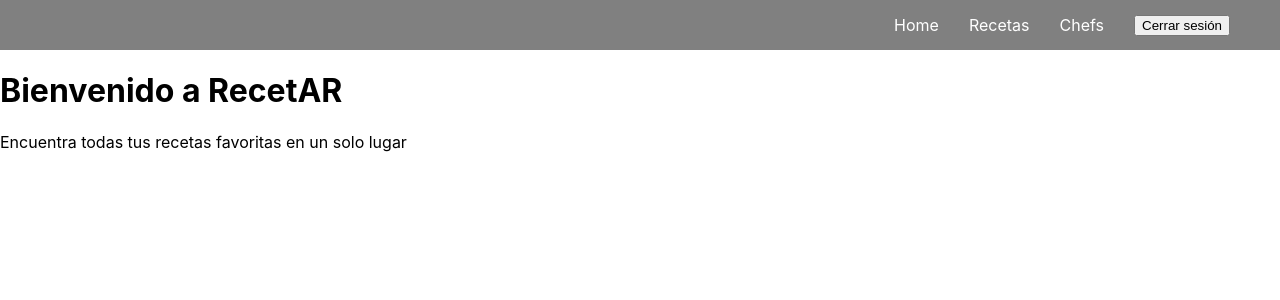
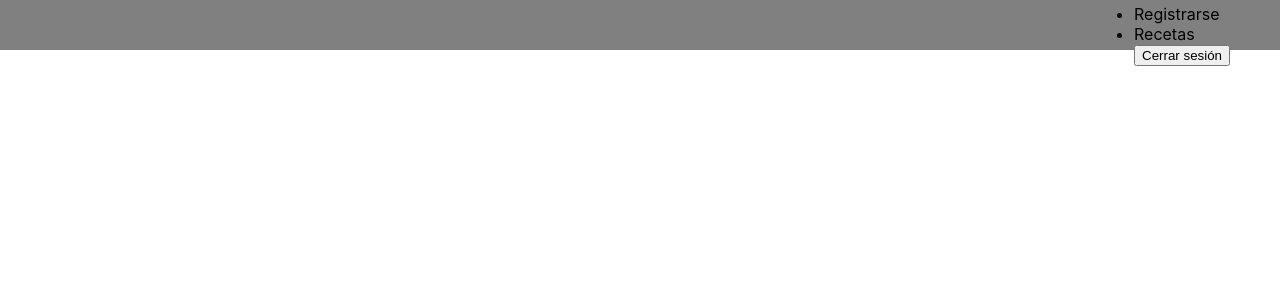
Before and after one commit to novoluisina/TP-LabComputacionIII, a React (Create React App) app: page / in a window 1280 px wide. Shown: the top 300 px of the page. Built offline with nearby package versions, Linux system fonts and the light colour scheme.

Commit message:
mejoras ruteo

```diff
--- a/src/App.js
+++ b/src/App.js
@@ -1,10 +1,4 @@
-import {
-  RouterProvider,
-  createBrowserRouter,
-  BrowserRouter,
-  Routes,
-  Route
-} from 'react-router-dom'
+import {RouterProvider,createBrowserRouter} from 'react-router-dom'
 import { useState } from 'react'
 import './App.css'
 import Login from './components/login/Login'
@@ -12,6 +6,7 @@ import Home from './components/home/Home'
 import Navbar from './components/navbar/Navbar'
 import Recipes from './components/recipes/Recipes'
 import Protected from './components/protected/Protected'
+import GeneralView from './components/generalView/GeneralView'
 
 function App() {
   const [isLoggedIn, setIsLoggedIn] = useState(false)
@@ -20,39 +15,28 @@ function App() {
     setIsLoggedIn(true)
   }
 
-  // const router = createBrowserRouter([
-  //   { path: '/', element: <Home /> },
-  //   { path: '/login', element: <Login onLogin={loginHandler} /> },
-  //   {
-  //     path: '/recetas',
-  //     element: (
-  //       <Protected isLoggedIn={isLoggedIn}>
-  //         <Recipes />
-  //       </Protected>
-  //     )
-  //   }
-  // ])
-  return (
-    <div>
-      <BrowserRouter>
-        <Navbar />
-        <Routes>
-          <Route path='/' element={<Home />} />
-          <Route
-            path='/recetas'
-            element={
-              <Protected isLoggedIn={isLoggedIn}>
-                <Recipes />
-              </Protected>
-            }
-          />
-          <Route path='/login' element={<Login onLogin={loginHandler} />} />
-        </Routes>
-      </BrowserRouter>
-      {/* <RouterProvider router={router}>
-        <div className='container'>{router}</div>
-      </RouterProvider> */}
-    </div>
-  )
+  const router = createBrowserRouter([
+    { path: '/',
+      element: <GeneralView>
+      <Home/>
+      </GeneralView> },
+
+    { path: '/login',
+      element: <GeneralView>
+        <Login onLogin={loginHandler} />
+      </GeneralView>},
+
+    {path: '/recetas',
+      element:
+        <GeneralView>
+        <Protected isLoggedIn={isLoggedIn}>
+          <Recipes/>
+        </Protected>
+        </GeneralView>
+
+    }
+
+  ])
+  return <RouterProvider router={router}/>
 }
 export default App
--- /dev/null
+++ b/src/components/generalView/GeneralView.js
@@ -0,0 +1,18 @@
+import React from 'react'
+import Navbar from '../navbar/Navbar'
+
+const GeneralView = ({children}) => {
+  return (
+    <div>
+        <Navbar>
+            {children}
+        </Navbar>
+
+        <footer>
+
+        </footer>
+    </div>
+  )
+}
+
+export default GeneralView
--- a/src/components/navbar/Navbar.js
+++ b/src/components/navbar/Navbar.js
@@ -1,22 +1,30 @@
 import React from 'react'
-import { Link } from 'react-router-dom'
+import {useNavigate } from 'react-router-dom'
 import './Navbar.css'
 
 const Navbar = () => {
-  // const navigate = useNavigate()
+  const navigate = useNavigate()
 
-  // const handleRegisterClick = () => {
-  //  navigate("/login")
-  // };
+  const handleRegisterClick = () => {
+   navigate("/login")
+  };
+
+  const handleHomeClick =() =>{
+    navigate("/")
+  }
+
+  const handleRecipesClick=()=>{
+    navigate("/recetas")
+  }
 
   return (
     <nav className='Navbar'>
-      {/* <button onClick={handleRegisterClick}>Registrarse</button> */}
-      <Link to='/'>Home</Link>
-      <Link to='/recetas'>Recetas</Link>
-      <Link to='/chefs'>Chefs</Link>
-      <button>Cerrar sesión</button>
-      {/* los botones tienen que aparecer dependiendo de los permisos */}
+      <ul>
+          <li onClick={handleHomeClick}>Home</li>
+          <li onClick={handleRegisterClick}>Registrarse</li>
+          <li onClick={handleRecipesClick}>Recetas</li>
+          <button>Cerrar sesión</button>
+      </ul>
     </nav>
   )
 }
```
